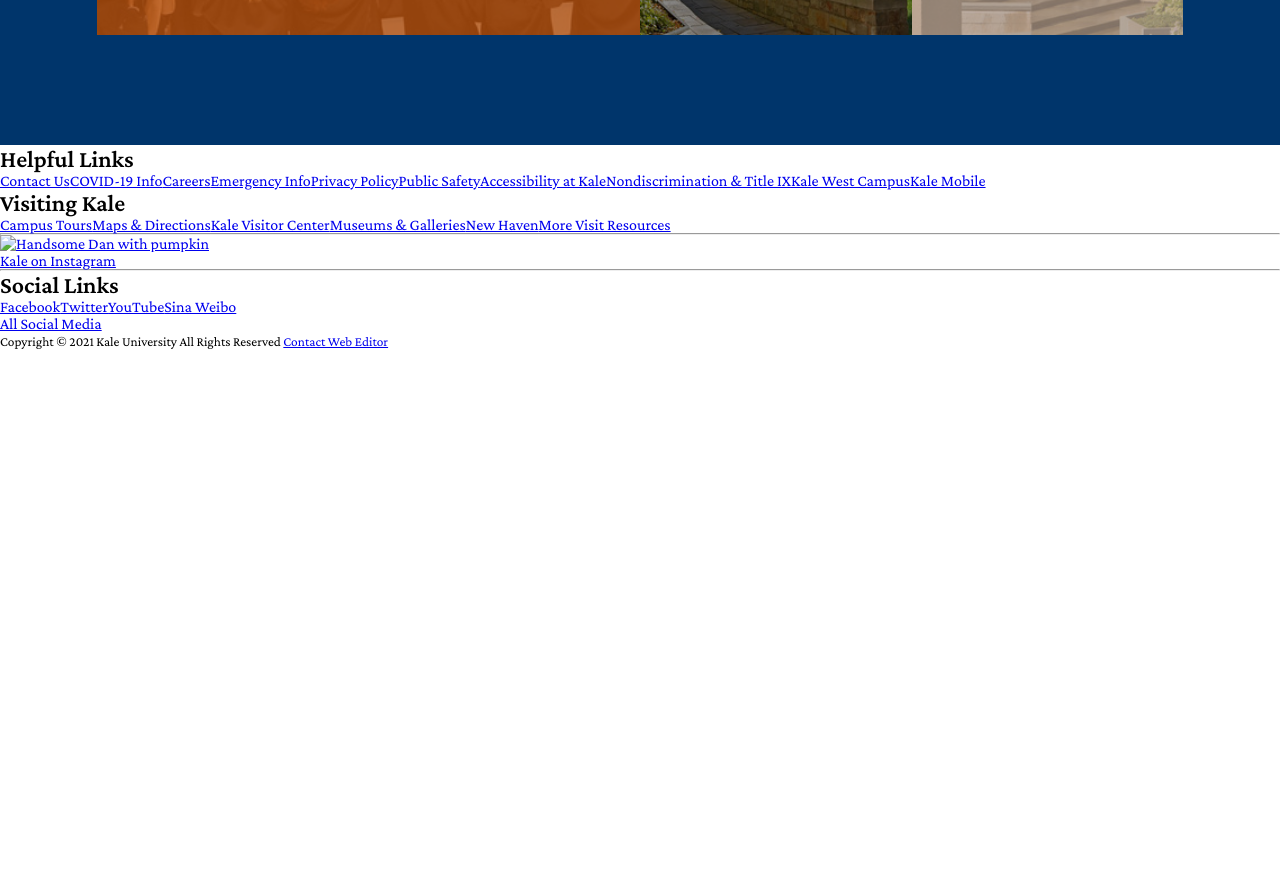
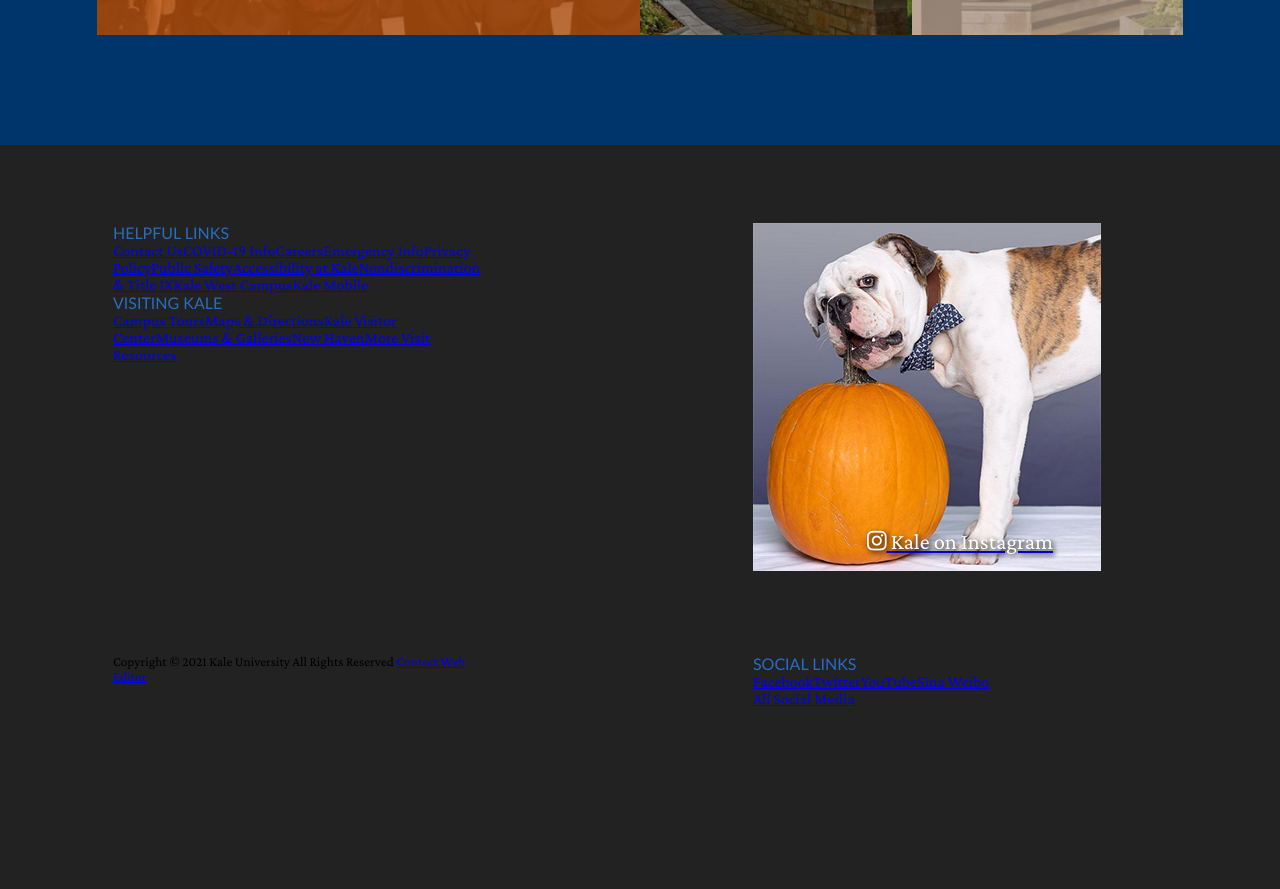
Before and after one commit to savannah-martin/Kale.edu, a plain HTML site: page index.html in a window 1280 px wide. Shown: the part 2586-3475 px from the top of the page. Before the commit the page ends 2935 px from the top, so only its background shows below. Drawn offline with nearby package versions, Linux system fonts and the light colour scheme.

Commit message:
footer some

```diff
--- a/index.html
+++ b/index.html
@@ -438,7 +438,7 @@
           </div>
           <!-- END: Footer Nav Section -->
 
-          <hr class="footer_divider" />
+          <!-- <hr class="footer_divider" /> -->
 
           <!-- Instagram Teaser -->
           <div class="region region-footer-ig">
@@ -450,13 +450,11 @@
             >
               <figure class="instagram_teaser_figure responsive_image">
                 <span class="instagram_teaser_image"
-                  ><img
-                    alt="Handsome Dan with pumpkin"
-                    src="/sites/default/files/images/dan-nov1.jpg"
-                  />
+                  ><img alt="Handsome Dan with pumpkin" src="/images/dog.jpg" />
                 </span>
 
                 <figcaption class="instagram_teaser_caption button_text">
+                  <i class="fab fa-instagram"></i>
                   Kale on Instagram
                 </figcaption>
               </figure>
@@ -467,7 +465,7 @@
           </div>
           <!-- END: Instagram Teaser -->
 
-          <hr class="divider" />
+          <!-- <hr class="divider" /> -->
 
           <!-- Social Properties -->
           <div class="social_properties">
--- a/styles.css
+++ b/styles.css
@@ -364,6 +364,7 @@ header nav.main .main_nav_item {
 .inner5 h1 {
   margin-left: 25%;
   font-size: 2.8em;
+  font-weight: 400;
 }
 .inner5 p {
   margin-left: 25%;
@@ -605,3 +606,55 @@ header nav.main .main_nav_item {
 .fa-caret-right {
   margin-top: 7px;
 }
+footer {
+  background-color: #222222;
+}
+footer h2 {
+  color: #286dc0;
+  font-family: "Gill Sans", "Gill Sans MT", Calibri, "Trebuchet MS", sans-serif;
+  font-weight: 400;
+  text-transform: uppercase;
+  font-size: 1em;
+}
+.footer-cell {
+  height: 93vh;
+  display: grid;
+  grid-template-columns: 0.3fr 1fr 0.7fr 1.1fr 0.3fr;
+  grid-template-rows: 0.4fr 1fr 0.3fr 0.9fr 1.2fr;
+  gap: 0px 0px;
+  grid-auto-flow: row;
+  grid-template-areas:
+    ". . . . ."
+    ". footer_nav_section . region-footer-ig ."
+    ". footer_nav_section . region-footer-ig ."
+    ". footer_nav_section . . ."
+    ". footer_legal . social_properties .";
+}
+
+.footer_nav_section {
+  grid-area: footer_nav_section;
+}
+
+.region-footer-ig {
+  grid-area: region-footer-ig;
+}
+
+.social_properties {
+  grid-area: social_properties;
+}
+
+.footer_legal {
+  grid-area: footer_legal;
+}
+
+figcaption {
+  position: relative;
+  top: -2em;
+  text-align: center;
+  color: white;
+  text-shadow: 2px 2px 5px black;
+  font-size: 1.4em;
+}
+figcaption a {
+  text-decoration: none;
+}
```
